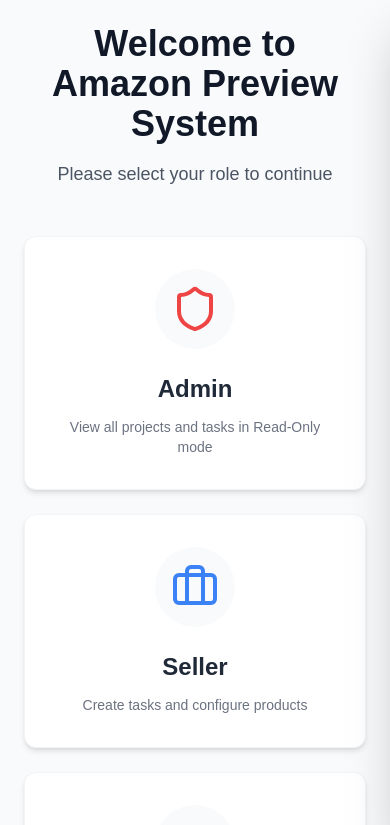
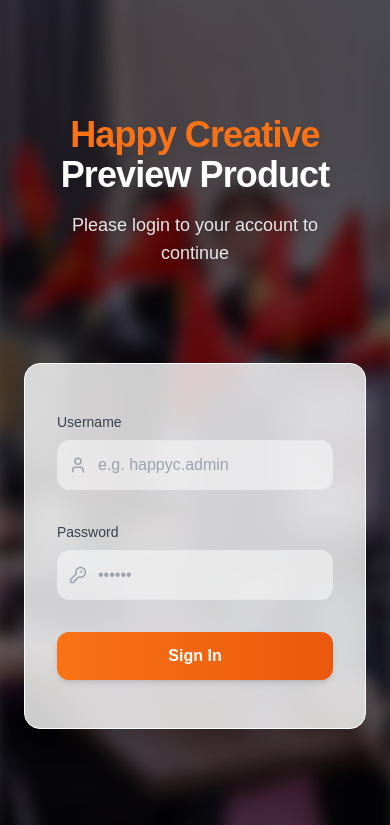
Before and after one commit to Happy-Creative-LLC/HappyC_Product_Preview_Studio, a React (Vite) app in the folder frontend/: page / in a window 390 px wide. Shown: the top 825 px of the page. Built offline with nearby package versions, Linux system fonts and the light colour scheme; no server answers.

Commit message:
config login

```diff
--- a/frontend/src/App.jsx
+++ b/frontend/src/App.jsx
@@ -1,6 +1,6 @@
 import React from 'react';
 import { BrowserRouter as Router, Routes, Route, Navigate } from 'react-router-dom';
-import RoleSelectionPage from './pages/RoleSelectionPage';
+import LoginPage from './pages/LoginPage';
 import ProjectsPage from './pages/ProjectsPage';
 import TaskListPage from './pages/TaskListPage';
 import TaskDetailPage from './pages/TaskDetailPage';
@@ -13,7 +13,7 @@
   return (
     <Router>
       <Routes>
-        <Route path="/" element={<RoleSelectionPage />} />
+        <Route path="/" element={<LoginPage />} />
         <Route path="/projects" element={<ProjectsPage />} />
         <Route path="/projects/:projectId/tasks" element={<TaskListPage />} />
         <Route path="/projects/:projectId/tasks/:taskId" element={<TaskDetailPage />} />
--- /dev/null
+++ b/frontend/src/pages/LoginPage.jsx
@@ -0,0 +1,107 @@
+import React, { useState, useEffect } from 'react';
+import { useNavigate } from 'react-router-dom';
+import { useAppStore } from '../stores/appStore';
+import { KeyRound, User } from 'lucide-react';
+
+const LoginPage = () => {
+  const navigate = useNavigate();
+  const { login, user } = useAppStore();
+  const [username, setUsername] = useState('');
+  const [password, setPassword] = useState('');
+  const [error, setError] = useState('');
+
+  // Auto redirect if already logged in (session stored)
+  useEffect(() => {
+    if (user) {
+      navigate('/projects');
+    }
+  }, [user, navigate]);
+
+  const handleLogin = (e) => {
+    e.preventDefault();
+    const success = login(username, password);
+    if (success) {
+      navigate('/projects');
+    } else {
+      setError('Invalid username or password');
+    }
+  };
+
+  return (
+    <div className="min-h-screen flex flex-col items-center justify-center p-6 relative overflow-hidden">
+      {/* Background Image */}
+      <div
+        className="absolute inset-0 z-0 scale-105"
+        style={{
+          backgroundImage: "url('/bg-login.jpg')",
+          backgroundSize: 'cover',
+          backgroundPosition: 'center',
+          filter: 'blur(8px)'
+        }}
+      ></div>
+      <div className="absolute inset-0 bg-black/60 z-0"></div> {/* Dark overlay to make text pop */}
+
+      {/* Background decorations (optional, can keep or remove) */}
+      <div className="absolute top-[-10%] left-[-10%] w-96 h-96 bg-orange-400 rounded-full mix-blend-multiply filter blur-3xl opacity-20"></div>
+      <div className="absolute bottom-[-10%] right-[-10%] w-96 h-96 bg-blue-400 rounded-full mix-blend-multiply filter blur-3xl opacity-20"></div>
+
+      <div className="text-center mb-24 relative z-10 w-full px-4">
+        <h1 className="text-4xl md:text-5xl font-extrabold text-white mb-4 tracking-tight drop-shadow-xl"><span className="text-orange-500">Happy Creative</span> Preview Product</h1>
+        <p className="text-lg text-gray-200 drop-shadow-md">Please login to your account to continue</p>
+      </div>
+
+      <div className="bg-white/80 backdrop-blur-md rounded-2xl shadow-xl px-8 py-12 max-w-md w-full relative z-10 border border-white">
+        <form onSubmit={handleLogin} className="space-y-8">
+          {error && (
+            <div className="bg-red-50 text-red-600 p-3 rounded-lg text-sm text-center border border-red-100">
+              {error}
+            </div>
+          )}
+
+          <div>
+            <label className="block text-gray-700 font-medium mb-2 text-sm">Username</label>
+            <div className="relative">
+              <div className="absolute inset-y-0 left-0 pl-3 flex items-center pointer-events-none text-gray-400">
+                <User size={18} />
+              </div>
+              <input
+                type="text"
+                required
+                value={username}
+                onChange={(e) => setUsername(e.target.value)}
+                className="w-full pl-10 pr-4 py-3 border border-gray-200 rounded-xl focus:outline-none focus:ring-2 focus:ring-orange-500 focus:border-transparent transition-all bg-white/50"
+                placeholder="e.g. happyc.admin"
+              />
+            </div>
+          </div>
+
+          <div>
+            <label className="block text-gray-700 font-medium mb-2 text-sm">Password</label>
+            <div className="relative">
+              <div className="absolute inset-y-0 left-0 pl-3 flex items-center pointer-events-none text-gray-400">
+                <KeyRound size={18} />
+              </div>
+              <input
+                type="password"
+                required
+                value={password}
+                onChange={(e) => setPassword(e.target.value)}
+                className="w-full pl-10 pr-4 py-3 border border-gray-200 rounded-xl focus:outline-none focus:ring-2 focus:ring-orange-500 focus:border-transparent transition-all bg-white/50"
+                placeholder="••••••"
+              />
+            </div>
+          </div>
+
+          <button
+            type="submit"
+            className="w-full py-3 bg-gradient-to-r from-orange-500 to-orange-600 hover:from-orange-600 hover:to-orange-700 text-white font-bold rounded-xl shadow-md transition-all transform hover:-translate-y-0.5"
+          >
+            Sign In
+          </button>
+        </form>
+      </div>
+    </div>
+  );
+};
+
+export default LoginPage;
--- a/frontend/src/pages/ProjectsPage.jsx
+++ b/frontend/src/pages/ProjectsPage.jsx
@@ -5,24 +5,28 @@
 
 const ProjectsPage = () => {
   const navigate = useNavigate();
-  const { role, projects, setRole } = useAppStore();
+  const { user, projects, logout } = useAppStore();
 
   useEffect(() => {
-    if (!role) {
+    if (!user) {
       navigate('/');
     }
-  }, [role, navigate]);
+  }, [user, navigate]);
 
   const handleProjectClick = (projectId) => {
     navigate(`/projects/${projectId}/tasks`);
   };
 
   const handleLogout = () => {
-    setRole(null);
+    logout();
     navigate('/');
   };
 
-  if (!role) return null;
+  if (!user) return null;
+
+  const visibleProjects = user.projectKey === 'all'
+    ? projects
+    : projects.filter(p => p.key === user.projectKey);
 
   return (
     <div className="min-h-screen bg-gray-50 flex flex-col items-center py-12 px-4">
@@ -32,21 +36,28 @@
           <p className="text-gray-500 mt-1">Select a project to view tasks</p>
         </div>
         <div className="flex items-center space-x-6">
-          <div className="px-4 py-2 bg-indigo-50 text-indigo-700 rounded-lg font-medium border border-indigo-100">
-            Current Role: <span className="font-bold">{role}</span>
+          <div className="px-4 py-2 bg-indigo-50 text-indigo-700 rounded-lg font-medium border border-indigo-100 flex items-center space-x-2">
+            <span>User: <strong>{user.username}</strong></span>
+            <span className="text-gray-400">|</span>
+            <span>Role: <strong>{user.role}</strong></span>
           </div>
           <button
             onClick={handleLogout}
             className="flex items-center space-x-2 text-gray-600 hover:text-red-600 transition-colors"
           >
             <LogOut size={20} />
-            <span>Change Role</span>
+            <span>Logout</span>
           </button>
         </div>
       </div>
 
       <div className="grid grid-cols-1 md:grid-cols-2 gap-8 max-w-6xl w-full">
-        {projects.map((project) => (
+        {visibleProjects.length === 0 && (
+          <div className="col-span-1 md:col-span-2 text-center text-gray-500 py-12">
+            You do not have access to any projects.
+          </div>
+        )}
+        {visibleProjects.map((project) => (
           <div
             key={project.id}
             onClick={() => handleProjectClick(project.id)}
--- a/frontend/src/pages/RoleSelectionPage.jsx
+++ /dev/null
@@ -1,48 +0,0 @@
-import React from 'react';
-import { useNavigate } from 'react-router-dom';
-import { useAppStore } from '../stores/appStore';
-import { Shield, Briefcase, Camera, PenTool } from 'lucide-react';
-
-const RoleSelectionPage = () => {
-  const navigate = useNavigate();
-  const setRole = useAppStore(state => state.setRole);
-
-  const handleRoleSelect = (role) => {
-    setRole(role);
-    navigate('/projects');
-  };
-
-  const roles = [
-    { id: 'Admin', title: 'Admin', icon: <Shield size={48} className="text-red-500" />, desc: 'View all projects and tasks in Read-Only mode' },
-    { id: 'Seller', title: 'Seller', icon: <Briefcase size={48} className="text-blue-500" />, desc: 'Create tasks and configure products' },
-    { id: 'Marvel', title: 'Marvel Team', icon: <Camera size={48} className="text-green-500" />, desc: 'Upload media, videos, and A+ content' },
-    { id: 'Product Design', title: 'Product Design', icon: <PenTool size={48} className="text-orange-500" />, desc: 'Upload design assets and adjust layouts' },
-  ];
-
-  return (
-    <div className="min-h-screen bg-gray-50 flex flex-col items-center justify-center p-6">
-      <div className="text-center mb-12">
-        <h1 className="text-4xl font-bold text-gray-900 mb-4">Welcome to Amazon Preview System</h1>
-        <p className="text-lg text-gray-600">Please select your role to continue</p>
-      </div>
-
-      <div className="grid grid-cols-1 md:grid-cols-2 lg:grid-cols-4 gap-6 max-w-6xl w-full">
-        {roles.map((role) => (
-          <div
-            key={role.id}
-            onClick={() => handleRoleSelect(role.id)}
-            className="bg-white rounded-xl shadow-md p-8 flex flex-col items-center text-center cursor-pointer hover:shadow-xl hover:scale-105 transition-all border border-gray-100"
-          >
-            <div className="mb-6 p-4 bg-gray-50 rounded-full">
-              {role.icon}
-            </div>
-            <h2 className="text-2xl font-semibold text-gray-800 mb-3">{role.title}</h2>
-            <p className="text-gray-500 text-sm">{role.desc}</p>
-          </div>
-        ))}
-      </div>
-    </div>
-  );
-};
-
-export default RoleSelectionPage;
--- a/frontend/src/pages/TaskDetailPage.jsx
+++ b/frontend/src/pages/TaskDetailPage.jsx
@@ -7,20 +7,20 @@
 const TaskDetailPage = () => {
   const { projectId, taskId } = useParams();
   const navigate = useNavigate();
-  const { role, tasks } = useAppStore();
+  const { user, tasks } = useAppStore();
 
   useEffect(() => {
-    if (!role) {
+    if (!user) {
       navigate('/');
     }
-  }, [role, navigate]);
+  }, [user, navigate]);
 
   const projectTasks = tasks[projectId] || [];
   const task = projectTasks.find(t => t.id === taskId);
 
   if (!task) return <div className="p-8 text-center">Task not found</div>;
 
-  const isEditor = role === 'Marvel' || role === 'Product Design' || role === 'Seller';
+  const isEditor = user?.role === 'Marvel' || user?.role === 'Product Design' || user?.role === 'Seller' || user?.role === 'Admin';
 
   return (
     <div className="min-h-screen bg-gray-50 flex flex-col items-center py-8 px-4">
--- a/frontend/src/pages/TaskListPage.jsx
+++ b/frontend/src/pages/TaskListPage.jsx
@@ -6,19 +6,28 @@
 const TaskListPage = () => {
   const { projectId } = useParams();
   const navigate = useNavigate();
-  const { role, projects, tasks, addTask } = useAppStore();
+  const { user, projects, tasks, addTask } = useAppStore();
 
   const [isModalOpen, setIsModalOpen] = useState(false);
   const [newTaskTitle, setNewTaskTitle] = useState('');
   const [newTaskType, setNewTaskType] = useState('Amazon');
 
   useEffect(() => {
-    if (!role) {
+    if (!user) {
       navigate('/');
     }
-  }, [role, navigate]);
+  }, [user, navigate]);
 
   const project = projects.find(p => p.id === projectId);
+
+  useEffect(() => {
+    if (user && project) {
+      if (user.projectKey !== 'all' && user.projectKey !== project.key) {
+        navigate('/projects'); // block unauthorized access
+      }
+    }
+  }, [user, project, navigate]);
+
   const projectTasks = tasks[projectId] || [];
 
   const handleCreateTask = (e) => {
@@ -57,7 +66,7 @@
             <span>{projectTasks.length} Tasks</span>
           </div>
 
-          {role === 'Seller' && (
+          {(user?.role === 'Seller' || user?.role === 'Admin') && (
             <button
               onClick={() => setIsModalOpen(true)}
               className="flex items-center space-x-2 bg-orange-500 hover:bg-orange-600 text-white px-4 py-2 rounded-lg font-medium transition-colors"
--- a/frontend/src/stores/appStore.js
+++ b/frontend/src/stores/appStore.js
@@ -1,11 +1,25 @@
 import { create } from 'zustand';
+import { persist } from 'zustand/middleware';
 
 // Mock Data
 const MOCK_PROJECTS = [
-  { id: 'p1', name: 'Happy Project' },
-  { id: 'p2', name: 'Creative Project' },
-  { id: 'p3', name: 'Pilot Project' },
-  { id: 'p4', name: 'Global Project' },
+  { id: 'p1', key: 'happy', name: 'Happy Project' },
+  { id: 'p2', key: 'creative', name: 'Creative Project' },
+  { id: 'p3', key: 'pilot', name: 'Pilot Project' },
+  { id: 'p4', key: 'global', name: 'Global Project' },
+];
+
+const MOCK_USERS = [
+  { username: 'happyc.admin', password: '123456', role: 'Admin', projectKey: 'all' },
+  { username: 'happyc.marvel', password: '123456', role: 'Marvel', projectKey: 'all' },
+  { username: 'happyc.seller.happy', password: '123456', role: 'Seller', projectKey: 'happy' },
+  { username: 'happyc.seller.creative', password: '123456', role: 'Seller', projectKey: 'creative' },
+  { username: 'happyc.seller.pilot', password: '123456', role: 'Seller', projectKey: 'pilot' },
+  { username: 'happyc.seller.global', password: '123456', role: 'Seller', projectKey: 'global' },
+  { username: 'happyc.pd.happy', password: '123456', role: 'Product Design', projectKey: 'happy' },
+  { username: 'happyc.pd.creative', password: '123456', role: 'Product Design', projectKey: 'creative' },
+  { username: 'happyc.pd.pilot', password: '123456', role: 'Product Design', projectKey: 'pilot' },
+  { username: 'happyc.pd.global', password: '123456', role: 'Product Design', projectKey: 'global' },
 ];
 
 // Initial dummy data for testing
@@ -32,12 +46,24 @@
   'p4': []
 };
 
-export const useAppStore = create((set) => ({
+export const useAppStore = create(
+  persist(
+    (set, get) => ({
+      user: null, // The current logged in user object
       role: null, // 'Admin', 'Seller', 'Marvel', 'Product Design'
       projects: MOCK_PROJECTS,
       tasks: MOCK_TASKS,
 
-  setRole: (role) => set({ role }),
+      login: (username, password) => {
+        const user = MOCK_USERS.find(u => u.username === username && u.password === password);
+        if (user) {
+          set({ user, role: user.role });
+          return true;
+        }
+        return false;
+      },
+
+      logout: () => set({ user: null, role: null }),
 
       addTask: (projectId, taskData) => set((state) => {
         const projectTasks = state.tasks[projectId] || [];
@@ -63,4 +89,10 @@
           }
         };
       }),
-}));
+    }),
+    {
+      name: 'amazon-preview-session', // name of the item in the storage (must be unique)
+      partialize: (state) => ({ user: state.user, role: state.role, tasks: state.tasks }), // persist user session and tasks
+    }
+  )
+);
```
Also changed, not shown: frontend/public/bg-login.jpg (added). Lines whose indentation alone changed are shown as unchanged.
